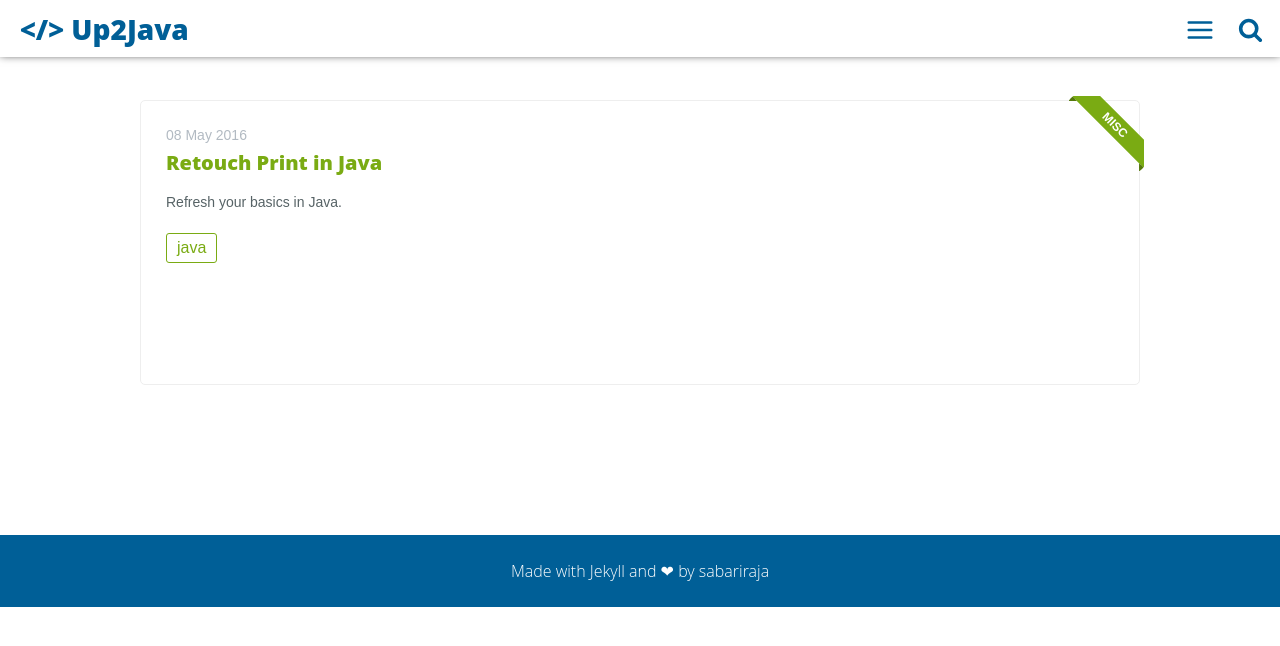
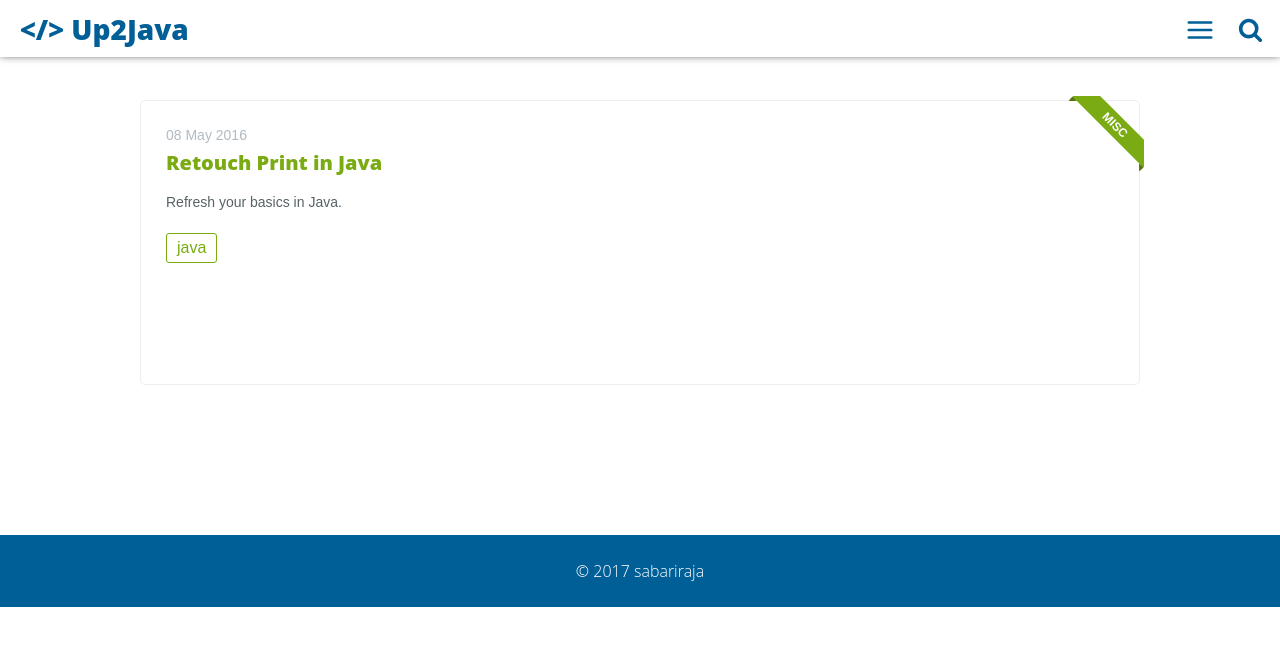
Before and after one commit to bpsabariraja/bpsabariraja.github.io, a Jekyll site: the page built from index.html, in a window 1280 px wide. Shown: the top 646 px of the page. Built offline with Jekyll 4.4.1, drawn with Linux system fonts in a browser that asks for light colours.

Commit message:
Footer issues

```diff
--- a/_includes/footer.html
+++ b/_includes/footer.html
@@ -1,4 +1,4 @@
 <footer>
-    <p>Made with <a href="http://jekyllrb.com/" target="_blank">Jekyll</a> and <span class="love">❤</span> by <a href="http://sabariraja.com">sabariraja</a></p>
+    <p> © 2017 <a href="http://sabariraja.com">sabariraja</a></p>
 </footer>
 <script src="{{ "/assets/js/main.js" | prepend: site.baseurl }}"></script>
```
